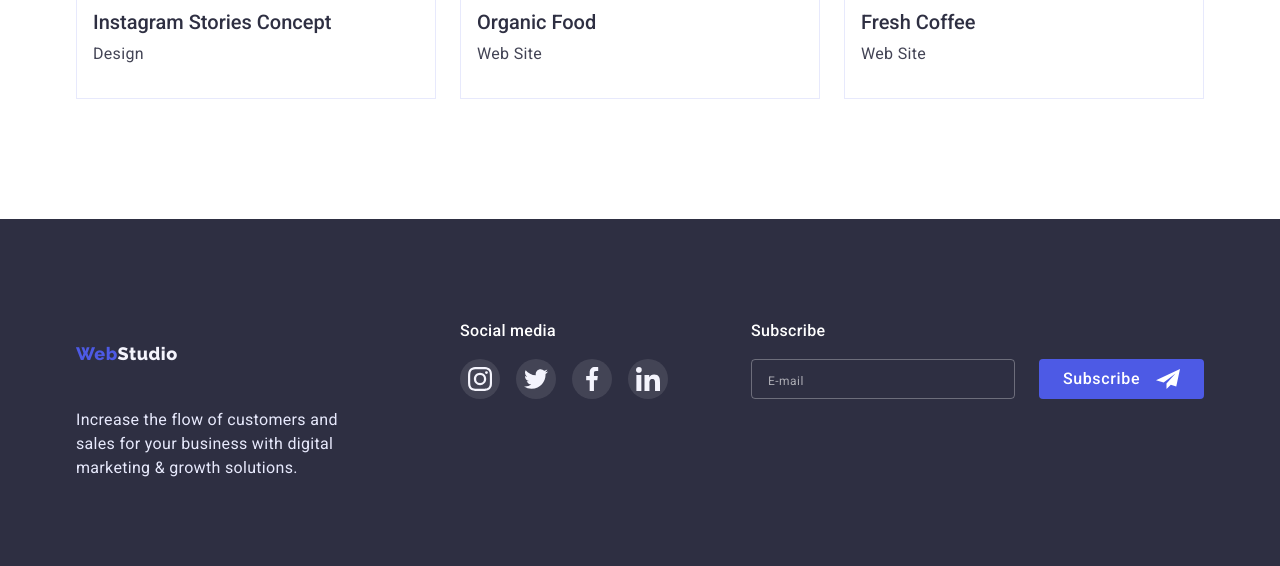
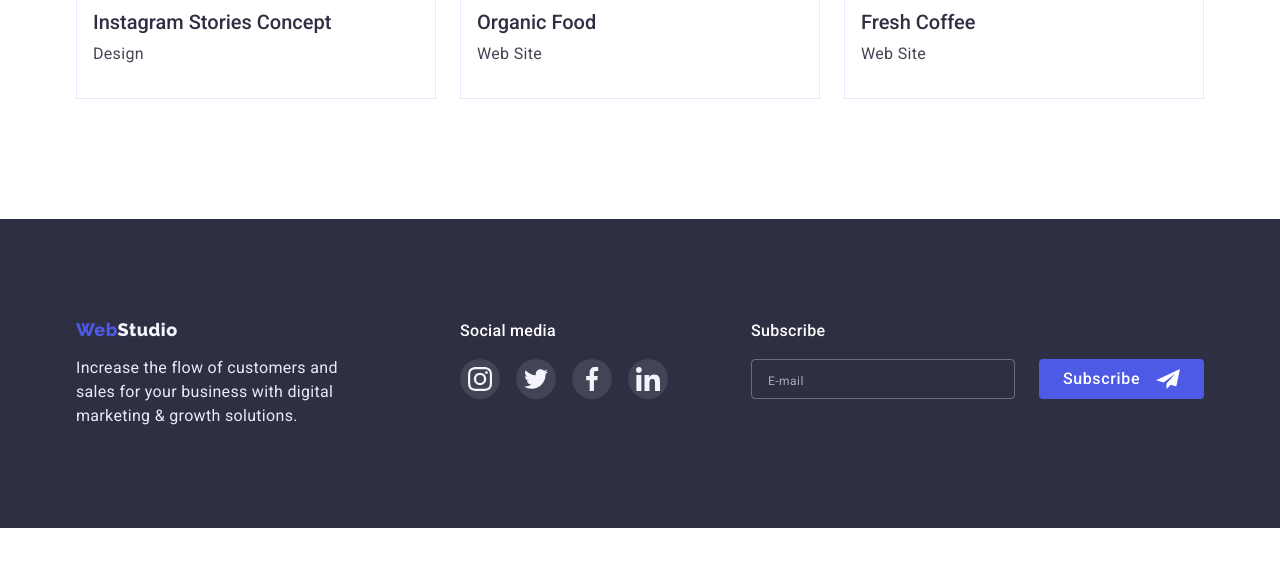
Before and after one commit to AlMarina/goit-markup-hw-06, a plain HTML site: page portfolio.html in a window 1280 px wide. Shown: the part 1555-2121 px from the top of the page. After the commit the page ends 2083 px from the top, so only its background shows below. Drawn offline with nearby package versions, Linux system fonts and the light colour scheme.

Commit message:
с правкой футера в портфолио

```diff
--- a/portfolio.html
+++ b/portfolio.html
@@ -274,7 +274,7 @@
     <footer class="footer">
       <div class="container footer-wrap">
         <div class="footer-left-side">
-          <a class="link logo-link logo" href="#"
+          <a class="link logo" href="#"
             >Web<span class="footer-logo">Studio</span></a
           >
           <p class="footer-text text">
```
